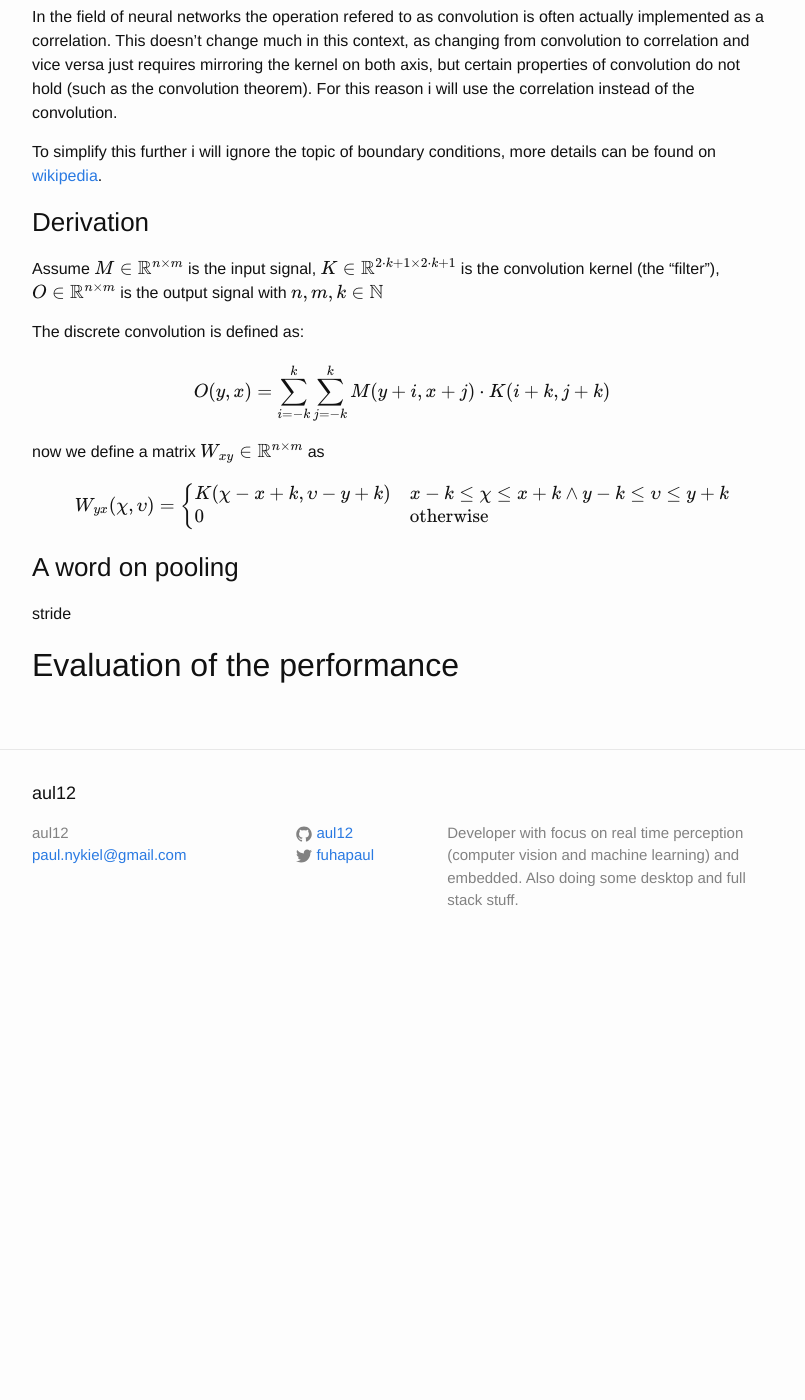
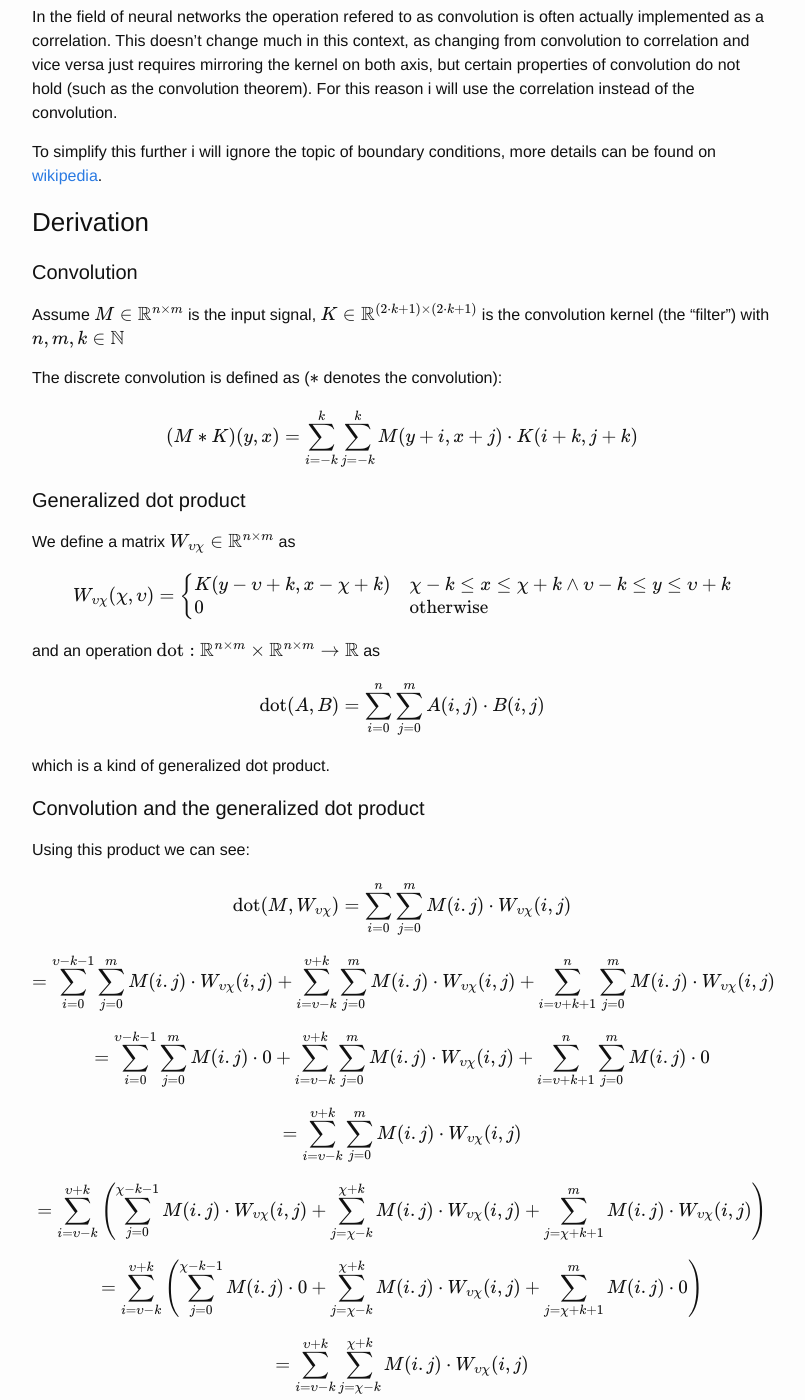
Before and after one commit to aul12/Website2, a Jekyll site: the page built from _posts/2019-06-10-cnn-mlp.md, in a window 1280 px wide and 1400 px high, scrolled down 969 px. Shown: the whole window, without its empty margins (238-1043 px from the left). Built offline with Jekyll 4.4.1, drawn with Linux system fonts in a browser that asks for light colours; formulas are drawn with MathJax 3; before the commit the page ends 1941 px from its top, so only the background shows below that; some of the changed text lies outside the part shown.

Commit message:
Theory more or less finished

```diff
--- a/_posts/2019-06-10-cnn-mlp.md
+++ b/_posts/2019-06-10-cnn-mlp.md
@@ -28,23 +28,142 @@ In the field of neural networks the operation refered to as convolution is often
 To simplify this further i will ignore the topic of boundary conditions, more details can be found on [wikipedia](https://en.wikipedia.org/wiki/Kernel_(image_processing)#Edge_Handling).
 
 ### Derivation
-Assume $$M \in \mathbb{R}^{n \times m}$$ is the input signal, $$K \in \mathbb{R}^{2 \cdot k + 1\times 2 \cdot k + 1}$$ is the convolution kernel (the "filter"),
-$$O \in \mathbb{R}^{n \times m}$$ is the output signal with $$n,m,k \in \mathbb{N}$$
+#### Convolution
+Assume $$M \in \mathbb{R}^{n \times m}$$ is the input signal, $$K \in \mathbb{R}^{(2 \cdot k + 1)\times(2 \cdot k + 1)}$$ is the convolution kernel (the "filter") with $$n,m,k \in \mathbb{N}$$
 
-The discrete convolution is defined as:
+The discrete convolution is defined as ($$\ast$$ denotes the convolution):
 
-$$O(y,x) = \sum_{i=-k}^k \sum_{j=-k}^k M(y+i,x+j) \cdot K(i+k, j+k)$$
+$$(M \ast K)(y,x) = \sum_{i=-k}^k \sum_{j=-k}^k M(y+i,x+j) \cdot K(i+k, j+k)$$
 
-now we define a matrix $$W_{x y} \in \mathbb{R}^{n \times m}$$ as
+#### Generalized dot product
+We define a matrix $$W_{\upsilon \chi} \in \mathbb{R}^{n \times m}$$ as
 
-$$ W_{y x}(\chi, \upsilon) = \begin{cases}
-    K(\chi-x+k,\upsilon-y+k) & x-k \leq \chi \leq x+k \land y-k \leq \upsilon \leq y+k \\
+$$ W_{\upsilon \chi}(\chi, \upsilon) = \begin{cases}
+    K(y-\upsilon+k,x - \chi+k) & \chi-k \leq x \leq \chi+k \land \upsilon-k \leq y \leq \upsilon+k \\
     0 & \text{otherwise}
 \end{cases}$$
 
+and an operation $$\text{dot}: \mathbb{R}^{n \times m} \times \mathbb{R}^{n \times m} \to \mathbb{R}$$ as
 
-### A word on pooling
-stride
+$$\text{dot}(A,B) = \sum_{i=0}^n\sum_{j=0}^m A(i,j) \cdot B(i,j)$$
+
+which is a kind of generalized dot product.
+
+#### Convolution and the generalized dot product
+
+Using this product we can see:
+
+$$\text{dot}(M, W_{\upsilon \chi}) = \sum_{i=0}^n \sum_{j=0}^m M(i.j) \cdot W_{\upsilon \chi}(i,j)$$
+
+$$=\sum_{i=0}^{\upsilon-k-1} \sum_{j=0}^m M(i.j) \cdot W_{\upsilon \chi}(i,j) +
+    \sum_{i=\upsilon-k}^{\upsilon+k} \sum_{j=0}^m M(i.j) \cdot W_{\upsilon \chi}(i,j)+
+    \sum_{i=\upsilon+k+1}^n \sum_{j=0}^m M(i.j) \cdot W_{\upsilon \chi}(i,j)$$
+
+$$=\sum_{i=0}^{\upsilon-k-1} \sum_{j=0}^m M(i.j) \cdot 0 +
+    \sum_{i=\upsilon-k}^{\upsilon+k} \sum_{j=0}^m M(i.j) \cdot W_{\upsilon \chi}(i,j)+
+    \sum_{i=\upsilon+k+1}^n \sum_{j=0}^m M(i.j) \cdot 0$$
+
+$$=\sum_{i=\upsilon-k}^{\upsilon+k} \sum_{j=0}^m M(i.j) \cdot W_{\upsilon \chi}(i,j)$$
+
+$$=\sum_{i=\upsilon-k}^{\upsilon+k}\left(
+\sum_{j=0}^{\chi-k-1} M(i.j) \cdot W_{\upsilon \chi}(i,j) +
+\sum_{j=\chi-k}^{\chi+k} M(i.j) \cdot W_{\upsilon \chi}(i,j) +
+\sum_{j=\chi+k+1}^m M(i.j) \cdot W_{\upsilon \chi}(i,j)
+\right)$$
+
+$$=\sum_{i=\upsilon-k}^{\upsilon+k}\left(
+\sum_{j=0}^{\chi-k-1} M(i.j) \cdot 0 +
+\sum_{j=\chi-k}^{\chi+k} M(i.j) \cdot W_{\upsilon \chi}(i,j) +
+\sum_{j=\chi+k+1}^m M(i.j) \cdot 0
+\right)$$
+
+$$=\sum_{i=\upsilon-k}^{\upsilon+k}\sum_{j=\chi-k}^{\chi+k} M(i.j) \cdot W_{\upsilon \chi}(i,j)$$
+
+$$=\sum_{i=\upsilon-k}^{\upsilon+k}\sum_{j=\chi-k}^{\chi+k} M(i.j) \cdot K(i-\upsilon+k,j-\chi+k)$$
+
+$$=\sum_{i=-k}^{k}\sum_{j=-k}^{+k} M(i+\upsilon, j+\chi) \cdot K(i+k,j+k)$$
+
+$$=(M \ast K)(\upsilon, \chi)$$
+
+This shows, that the convolution is the same as our generalized dot product if the second operator is choosen as shown above.
+
+#### Simplifying the generalized dot product to the normal dot product
+To illustrate the conversion we defined us the generalized dot product, this allowed us to keep our input data in 2D-Form. However most MLPs (for example the OpenCV-Implementation which inspired this post) work only on 1D-Data that is vectors. So we need to convert our data into vectors, for this we define the operation
+$$\text{reshape}: \mathbb{R}^{n \times m} \to \mathbb{R}^{n \cdot m}$$ as
+
+$$\text{reshape}(M)(i) = x(i) = M(\text{floor}(i / n), i \mod n)$$
+
+as you might have seen i have defined the operation using row-major ordering. This is arbitrary, just be sure to use it consistently.
+
+Now we can show that reshaping and applying the normal dot product is equivalent to the generalized dot product:
+
+$$\text{dot}(A,B) = \sum_{i=0}^n\sum_{j=0}^m A(i,j) \cdot B(i,j)$$
+
+$$= \sum_{i=0}^{n \cdot m} A(\text{floor}(i / n), i \mod n) \cdot B(\text{floor}(i / n), i \mod n)$$
+
+$$= \sum_{i=0}^{n \cdot m} \text{reshape}(A)(i) \cdot \text{reshape}(B)(i)$$
+
+$$= \text{reshape}(A)^\text{T} \cdot \text{reshape}(B)$$
+
+Using this operation we can now see that the generalized dot product which was equivalent to the convolution can now be written as a normal dot product:
+
+$$(M \ast K)(\upsilon, \chi) = \text{dot}(M, W_{\upsilon \chi}) = \text{reshape}(M)^\text{T} \cdot \text{reshape}(W_{\upsilon \chi})$$
+
+### Combining everything to form a fully connected layer
+We have now all the required theoretical foundations to convert our first CNN into a MLP.
+For now we will ignore the bias and the activation function, see the next section for more information on these topics.
+With these limitations a layer of our network is fully described by the weight-matrix $$W \in \mathbb{R}^{n \cdot m}$$.
+This matrix can be seen as a vector of weight vectors:
+
+$$W = \begin{pmatrix}
+    w_1^\text{T} \\
+    w_2^\text{T} \\
+    \vdots \\
+    w_n^\text{T} \\
+\end{pmatrix}$$
+
+the input of our layer $$a \in \mathbb{R}^{n \cdot m}$$ is the reshaped image as seen above:
+
+$$a = \text{reshape}(M)$$
+
+if we calculate the matrix-vector product we can see, that our output $$a' \in \mathbb{R}^{n \cdot m}$$ is
+
+$$a' = W \cdot a = \begin{pmatrix}
+    w_1^\text{T} \cdot a \\
+    w_2^\text{T} \cdot a\\
+    \vdots \\
+    w_n^\text{T} \cdot a \\
+\end{pmatrix} =
+\begin{pmatrix}
+    w_1^\text{T} \cdot \text{reshape}(M) \\
+    w_2^\text{T} \cdot \text{reshape}(M) \\
+    \vdots \\
+    w_n^\text{T} \cdot \text{reshape}(M) \\
+\end{pmatrix}$$
+
+by comparing each output value with the convolution from above, we can clearly see, how each weight vector needs to be defined:
+
+$$w_i = \text{reshape}(W_{\upsilon \chi})$$
+
+with $$\upsilon = \text{floor}(i/n)$$ and $$\chi = i \mod n$$.
+
+For the following layer our input data is already flattened, as a result we do not need to change anything inside the network during inference.
+
+### A word on activation functions, biases and pooling
+#### Activation functions
+Activation functions are applied element wise, as a result they are not influenced by the shape of the data and can be used exactly the same way in the MLP as they are used in the CNN.
+If you are planning to use the OpenCV implementation keep in mind, that the library only supports the $$\tanh$$ transfer function
+(see my last blog post for more information on transfer functions in OpenCV).
+
+#### Biases
+A bias is added to every element of the feature map before the activation function.
+In a CNN the bias is independent of the position in the feature map, this means the bias $$b$$ can be represented as vector full of the same bias value in our MLP.
+So for a given $$b_\text{CNN} \in \mathbb{R}$$ we can define a $$b_\text{MLP} \in \mathbb{R}^{n \cdot m}$$ as
+
+$$b_\text{MLP} = \begin{pmatrix} b_\text{CNN} \\ b_\text{CNN} \\ \vdots \\ b_\text{CNN} \end{pmatrix} $$
+
+#### Pooling
+stride, avg pooling
 
 
 ## Evaluation of the performance
```
Also changed, not shown: other parts of _posts/2019-06-10-cnn-mlp.md (+1 -1 lines).
